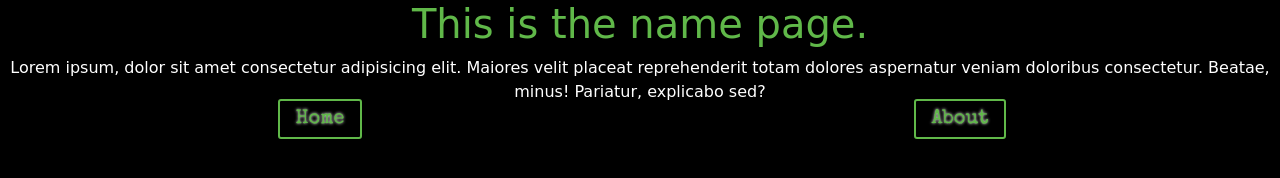
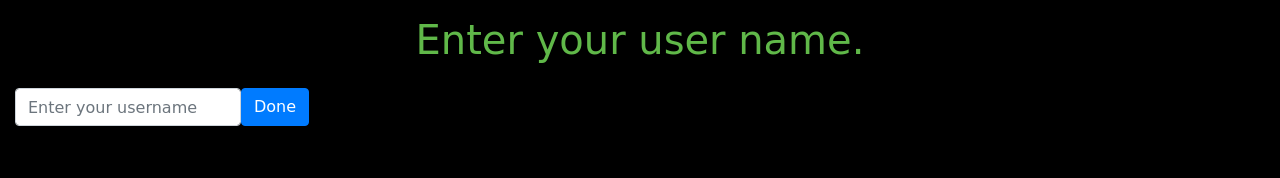
Before and after one commit to tinath1/reversi, a website: page public/name.html in a window 1280 px wide. Drawn offline with nearby package versions, Linux system fonts and the light colour scheme; a web font is replaced by a local one.

Commit message:
no message

```diff
--- a/public/name.html
+++ b/public/name.html
@@ -1,7 +1,6 @@
 <!DOCTYPE html>
 <html lang="en">
   <head>
-    <!-- Required meta tags -->
     <meta charset="utf-8" />
     <meta
       name="viewport"
@@ -15,6 +14,11 @@
       integrity="sha384-Vkoo8x4CGsO3+Hhxv8T/Q5PaXtkKtu6ug5TOeNV6gBiFeWPGFN9MuhOf23Q9Ifjh"
       crossorigin="anonymous"
     />
+
+    <title>
+      Enter your user name for Reversi
+    </title>
+
     <!--CSS stylesheet-->
     <link rel="stylesheet" type="text/css" href="theme.css" />
 
@@ -23,7 +27,13 @@
       href="https://fonts.googleapis.com/css2?family=Averia+Serif+Libre&family=Frijole&family=Quicksand:wght@500&family=Special+Elite&display=swap"
       rel="stylesheet"
     />
-    <title>Zombie Reversi</title>
+
+    <script>
+      function submitForm() {
+        var username = $("#username").val();
+        window.location.href = "lobby.html?username=" + username;
+      }
+    </script>
   </head>
 
   <!--Body -->
@@ -31,25 +41,30 @@
   <body>
     <div class="container-fluid text-center">
       <div class="row">
-        <div class="col">
-          <h1>This is the name page.</h1>
+        <div class="col padding-1">
+          <h1>Enter your user name.</h1>
         </div>
       </div>
-      <div class="row">
-        Lorem ipsum, dolor sit amet consectetur adipisicing elit. Maiores velit
-        placeat reprehenderit totam dolores aspernatur veniam doloribus
-        consectetur. Beatae, minus! Pariatur, explicabo sed?
-      </div>
-      <div class="row">
-        <div class="col"></div>
-      </div>
+
       <div class="row">
         <div class="col">
-          <a href="index.html" class="btn-lg btn-info">Home</a>
-        </div>
-
-        <div class="col">
-          <a href="about.html" class="btn-lg btn-info" target="blank">About</a>
+          <form onsubmit="submitForm(); return false;" class="form-inline">
+            <div class="form-group">
+              <label for="username" class="col-form-label sr-only">
+                Enter a username</label
+              >
+              <input
+                class="form-control"
+                type="text"
+                value=""
+                id="username"
+                placeholder="Enter your username"
+              />
+            </div>
+            <button type="submit" class="btn btn-default btn-primary">
+              Done
+            </button>
+          </form>
         </div>
       </div>
     </div>
```
